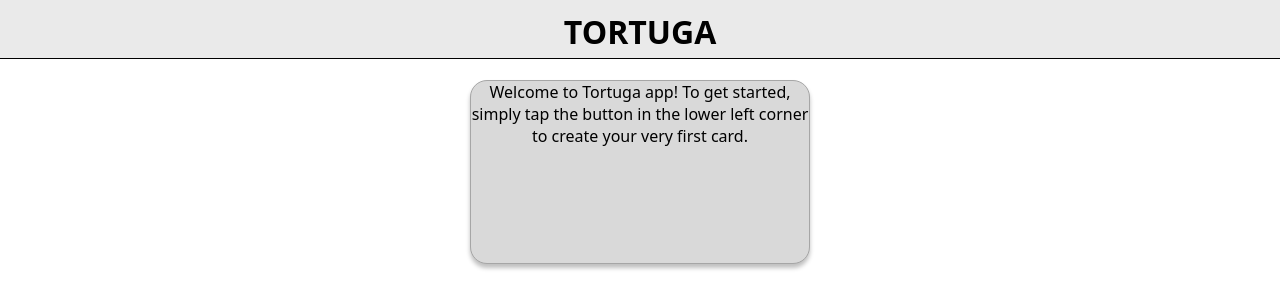
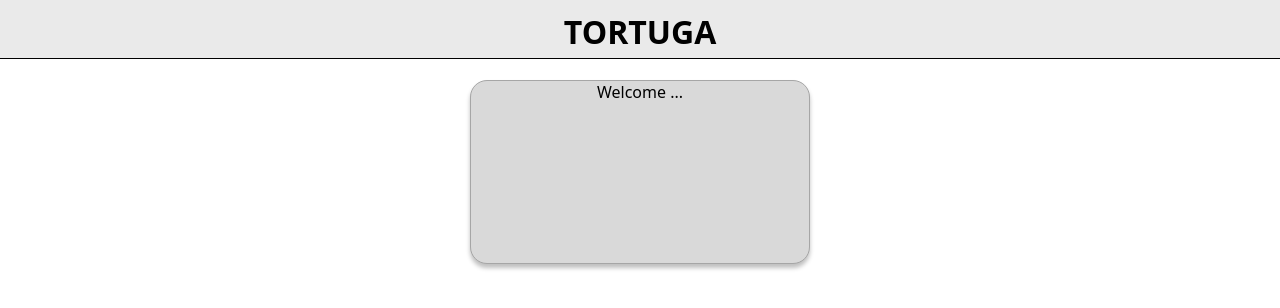
Before and after one commit to landaluis/TORTUGA-NeueFische-capstone-project-, a Next.js app: page / in a window 1280 px wide. Shown: the top 308 px of the page. Built offline with nearby package versions, Linux system fonts and the light colour scheme.

Commit message:
refactoring US1

```diff
--- a/pages/index.js
+++ b/pages/index.js
@@ -3,10 +3,7 @@ import styled from "styled-components";
 export default function Home() {
   return (
     <main>
-      <StyledWelcome>
-        Welcome to Tortuga app! To get started, simply tap the button in the
-        lower left corner to create your very first card.
-      </StyledWelcome>
+      <StyledWelcome>Welcome ...</StyledWelcome>
     </main>
   );
 }
```
